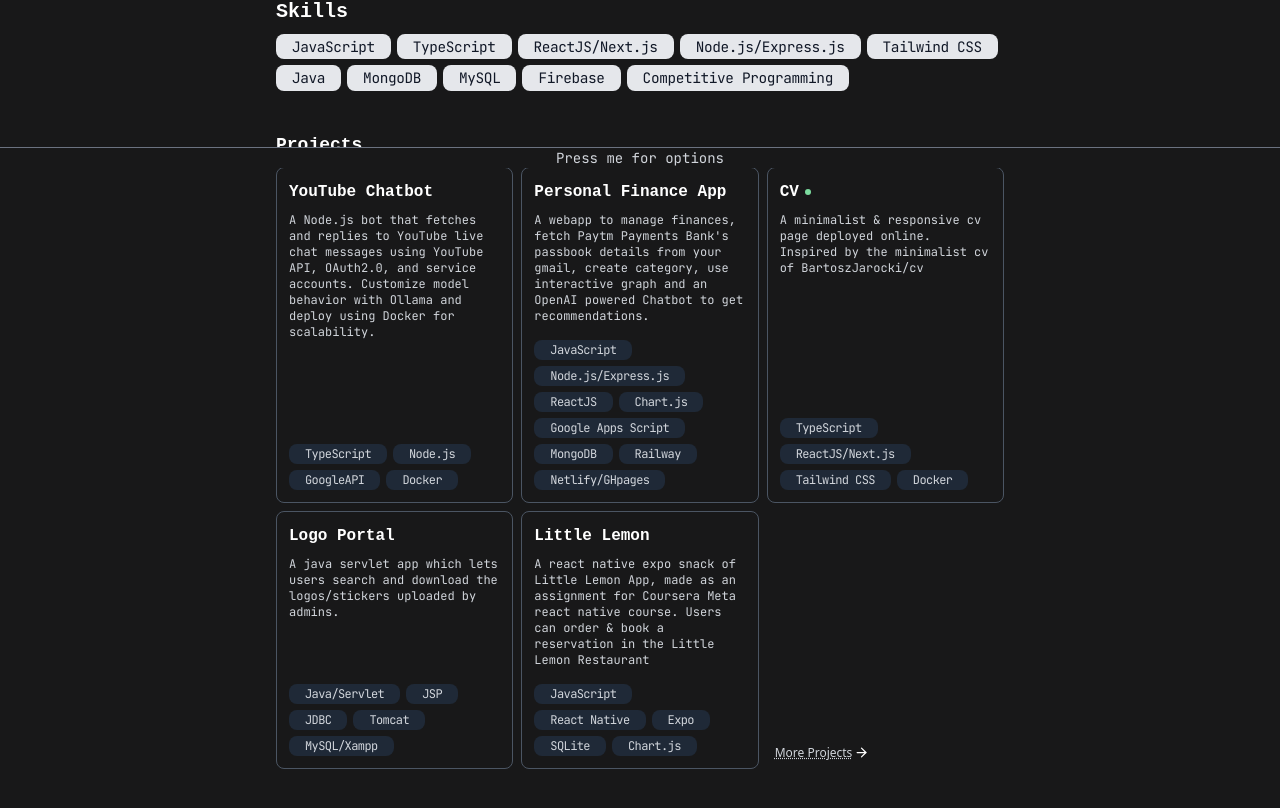
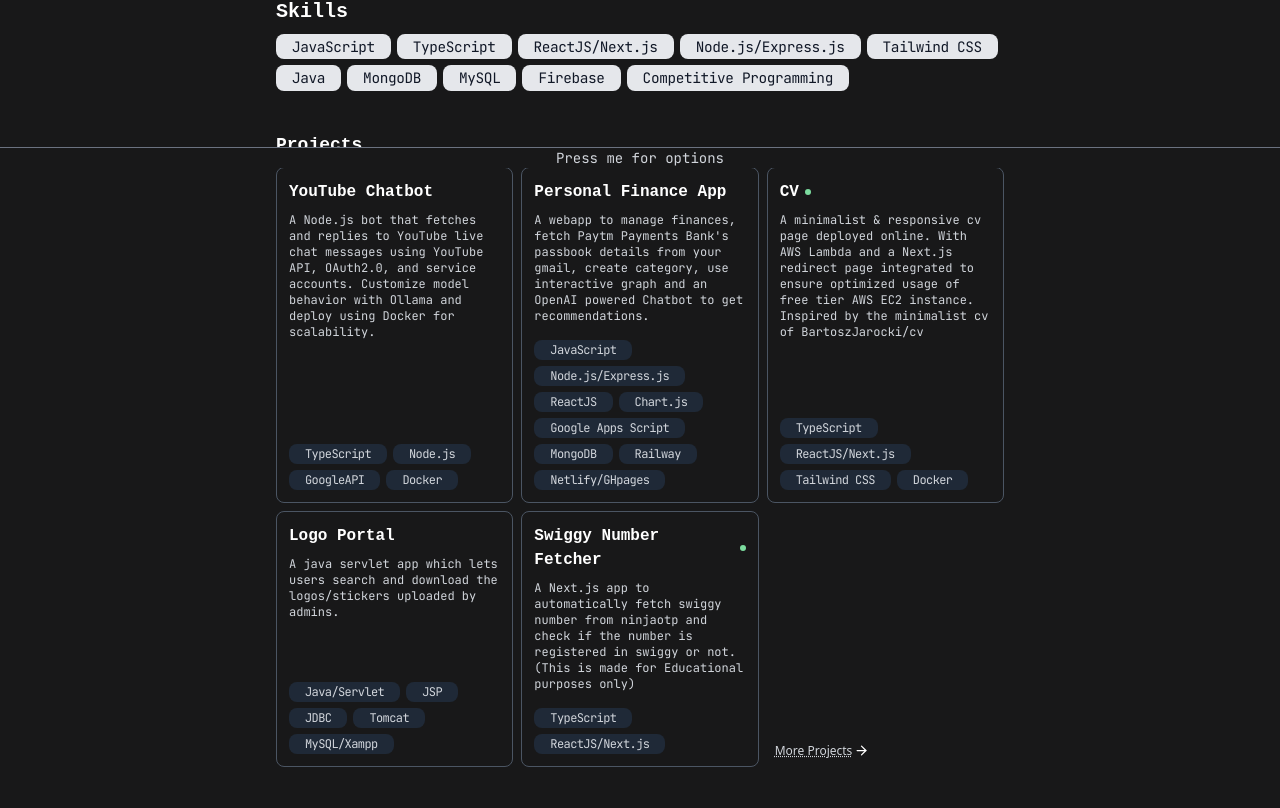
Before and after one commit to Badass-Nemesis/my-cv, a Next.js app: page / in a window 1280 px wide. Shown: the part 632-1440 px from the top of the page. Built offline with nearby package versions, Linux system fonts and the light colour scheme.

Commit message:
fixed typo, added one project, and changed anchor tag behaviour to open links in new tab now

```diff
--- a/src/components/FooterModalButton.tsx
+++ b/src/components/FooterModalButton.tsx
@@ -52,28 +52,38 @@ export default function FooterModalButton({ image = false, children }: FooterMod
             </button>
             {/* if this conditional code is not here then the .modal-container close thing will make the
             modal appear even without pressing the button as it is reading for it the whole time*/}
-            {isModalOpen && <Modal isOpen={isModalOpen} handleClose={toggleModal}>
+            {isModalOpen && (
+                <Modal isOpen={isModalOpen} handleClose={toggleModal}>
                     <div className="flex flex-col gap-2 w-2/3 h-auto">
                         <div className="underline font-heading font-bold md:font-semibold">Actions</div>
-                    <a href={getURL('CV Document')}><button className="modal-btn">View/Download CV</button></a>
-                    <button className="modal-btn" onClick={toggleTheme}>Toggle {theme === 'light' ? 'Dark' : 'Light'} Mode</button>
+                        <a href={getURL('CV Document')} target="_blank" rel="noopener noreferrer">
+                            <button className="modal-btn">View/Download CV</button>
+                        </a>
+                        <button className="modal-btn" onClick={toggleTheme}>
+                            Toggle {theme === 'light' ? 'Dark' : 'Light'} Mode
+                        </button>
                     </div>
                     <div className="flex flex-col gap-2 w-2/3 h-auto">
                         <div className="underline font-heading font-bold md:font-semibold">Links</div>
-                    {/* <ThemeSwitch className="modal-btn" /> */}
-                    {/* <a href={getURL('X')} className="modal-btn">X</a> */}
-                    <a href={getURL('GitHub')}><button className="modal-btn">GitHub</button></a>
-                    <a href={getURL('LinkedIn')}><button className="modal-btn">LinkedIn</button></a>
+                        <a href={getURL('GitHub')} target="_blank" rel="noopener noreferrer">
+                            <button className="modal-btn">GitHub</button>
+                        </a>
+                        <a href={getURL('LinkedIn')} target="_blank" rel="noopener noreferrer">
+                            <button className="modal-btn">LinkedIn</button>
+                        </a>
                     </div>
                     <div className="flex flex-col gap-2 w-2/3 h-auto">
                         <div className="underline font-heading font-bold md:font-semibold">Repositories</div>
                         {RESUME_DATA.projects.map((project, index) => (
                             project.repoLink && (
-                            <a key={index} href={project.repoLink}><button className="modal-btn">{project.title}</button></a>
+                                <a key={index} href={project.repoLink} target="_blank" rel="noopener noreferrer">
+                                    <button className="modal-btn">{project.title}</button>
+                                </a>
                             )
                         ))}
                     </div>
-            </Modal>}
+                </Modal>
+            )}
         </>
     );
 }
--- a/src/components/IconButton.tsx
+++ b/src/components/IconButton.tsx
@@ -40,7 +40,7 @@ export default function IconButton({ link, iconSrc }: IconButtonInterface) {
     }, [theme]);
 
     return (
-        <a href={link} className="icon-btn">
+        <a href={link} className="icon-btn" target="_blank" rel="noopener noreferrer">
             <Image
                 src={iconSrc}
                 alt="icon"
--- a/src/components/Location.tsx
+++ b/src/components/Location.tsx
@@ -15,11 +15,12 @@ export default function Location() {
     }, [theme])
 
     return (
-        <a href={RESUME_DATA.locationLink} className="location-link">
+        <a href={RESUME_DATA.locationLink} className="location-link" target="_blank" rel="noopener noreferrer">
             <Image
                 src={globeIcon}
                 alt="globeIcon.svg"
-                width={15} height={15}
+                width={15}
+                height={15}
                 style={{ filter: isDarkMode ? 'invert(100%)' : 'none' }}
             />
             <p>{RESUME_DATA.location}</p>
--- a/src/components/ProjectCard.tsx
+++ b/src/components/ProjectCard.tsx
@@ -15,7 +15,7 @@ export default function ProjectCard({ title, isLive, liveLink, description, tech
             <div className="flex items-center mb-2">
                 {isLive ? (
                     <div className="flex flex-row items-center">
-                        <a href={liveLink}>
+                        <a href={liveLink} target="_blank" rel="noopener noreferrer">
                             <h1 className="project-heading-live font-bold md:font-semibold text-[0.9375rem] md:text-base">{title}</h1>
                         </a>
                         <div className="bg-pulse-color ml-1.5 w-1.5 h-1.5 rounded-full animate-pulse"></div>
--- a/src/components/ReactPortal.tsx
+++ b/src/components/ReactPortal.tsx
@@ -36,7 +36,7 @@ export default function ReactPortal({ children }: ReactPortalInterface) {
         }
     }, []);
 
-    // ensureing that the portal is only created when the wrapperElement is ready
+    // ensuring that the portal is only created when the wrapperElement is ready
     if (wrapperElement === null) return null;
 
     return createPortal(children, wrapperElement);
--- a/src/resumeData.tsx
+++ b/src/resumeData.tsx
@@ -14,7 +14,7 @@ export const RESUME_DATA = {
     about:
         "Full Stack Developer eager to build web apps that simplify life through innovation and experimentation.",
     summary:
-        "I'm just a guy on Earth, a dedicated Full Stack Developer passionate about learning through hands-on projects. I mainly focus on backend development with Node.js/Express.js and have recently started exploring TypeScript. I've dabbled in Java, particularly with a servlet project and DSA. I also enjoy working with React and Next.js to expand my skills. Outside of coding, I relax by playing games.",
+        "I'm just a guy on Earth, a dedicated Full Stack Developer passionate about learning through hands-on projects. I mainly focus on backend development with Node.js/Express.js and have recently started exploring TypeScript. I've dabbled in Java, particularly with a servlet project and DSA. I also enjoy working with React and Next.js to expand my skills. Outside of coding, I unwind by playing games and exploring tech-related articles and videos.",
     // personalWebsiteUrl: "https://jarocki.me",
     contact: [
         {
@@ -139,7 +139,7 @@ export const RESUME_DATA = {
                 "Docker",
             ],
             description:
-                "A minimalist & responsive cv page deployed online. Inspired by the minimalist cv of BartoszJarocki/cv",
+                "A minimalist & responsive cv page deployed online. With AWS Lambda and a Next.js redirect page integrated to ensure optimized usage of free tier AWS EC2 instance. Inspired by the minimalist cv of BartoszJarocki/cv",
             liveLink: "https://cv.harshitanant.dev/",
             repoLink: "https://github.com/Badass-Nemesis/my-cv",
         },
@@ -157,6 +157,18 @@ export const RESUME_DATA = {
                 "A java servlet app which lets users search and download the logos/stickers uploaded by admins.",
             liveLink: "#",
             repoLink: "https://github.com/Badass-Nemesis/Logo-Portal",
+        },
+        {
+            title: "Swiggy Number Fetcher",
+            isLive: true,
+            techStack: [
+                "TypeScript",
+                "ReactJS/Next.js"
+            ],
+            description:
+                "A Next.js app to automatically fetch swiggy number from ninjaotp and check if the number is registered in swiggy or not. (This is made for Educational purposes only)",
+            liveLink: "https://swiggy-number-fetcher.vercel.app/",
+            repoLink: "https://github.com/Badass-Nemesis/swiggy-number-fetcher",
         },
         {
             title: "Little Lemon",
```
Lines whose indentation alone changed are shown as unchanged.
